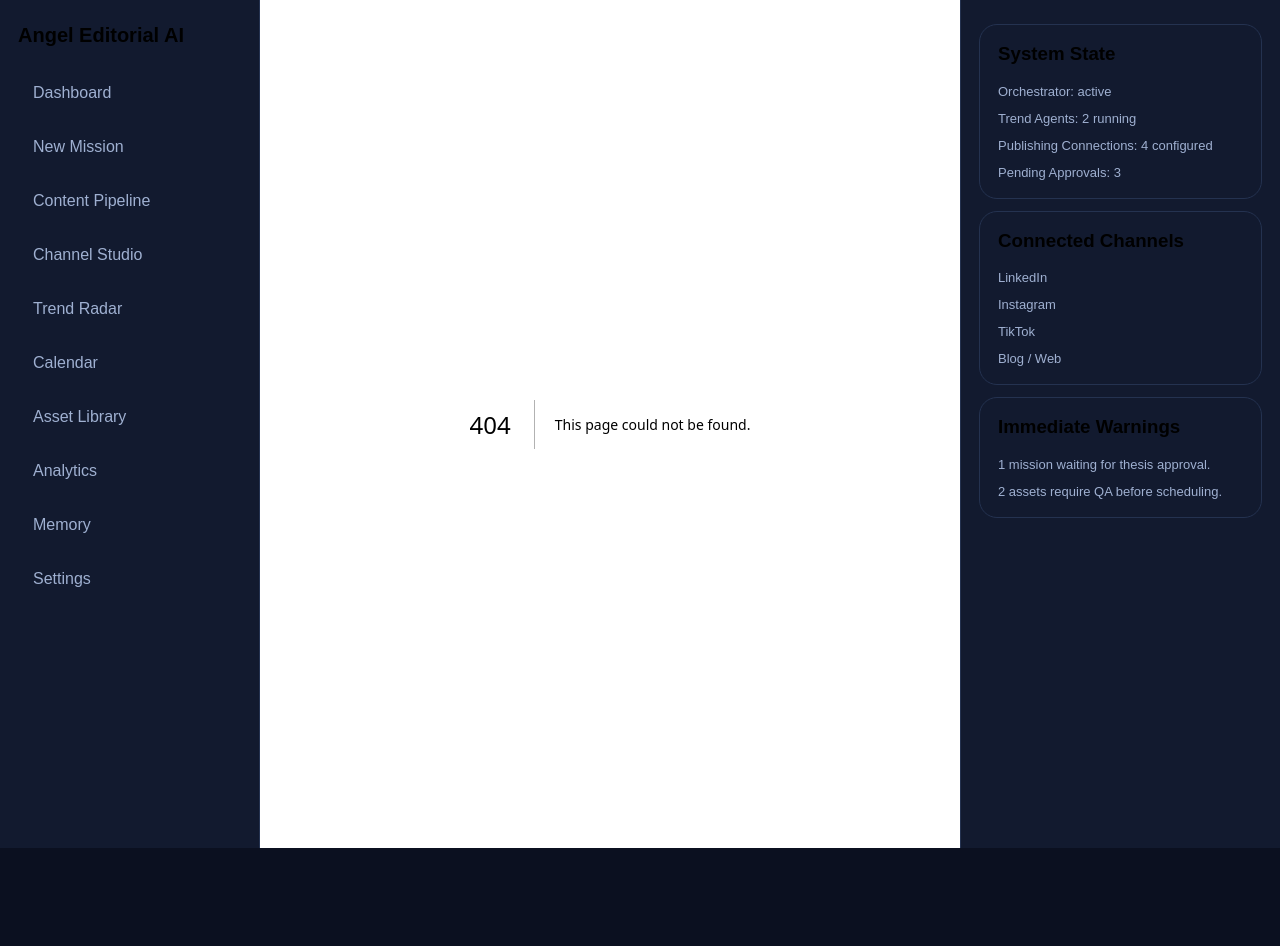
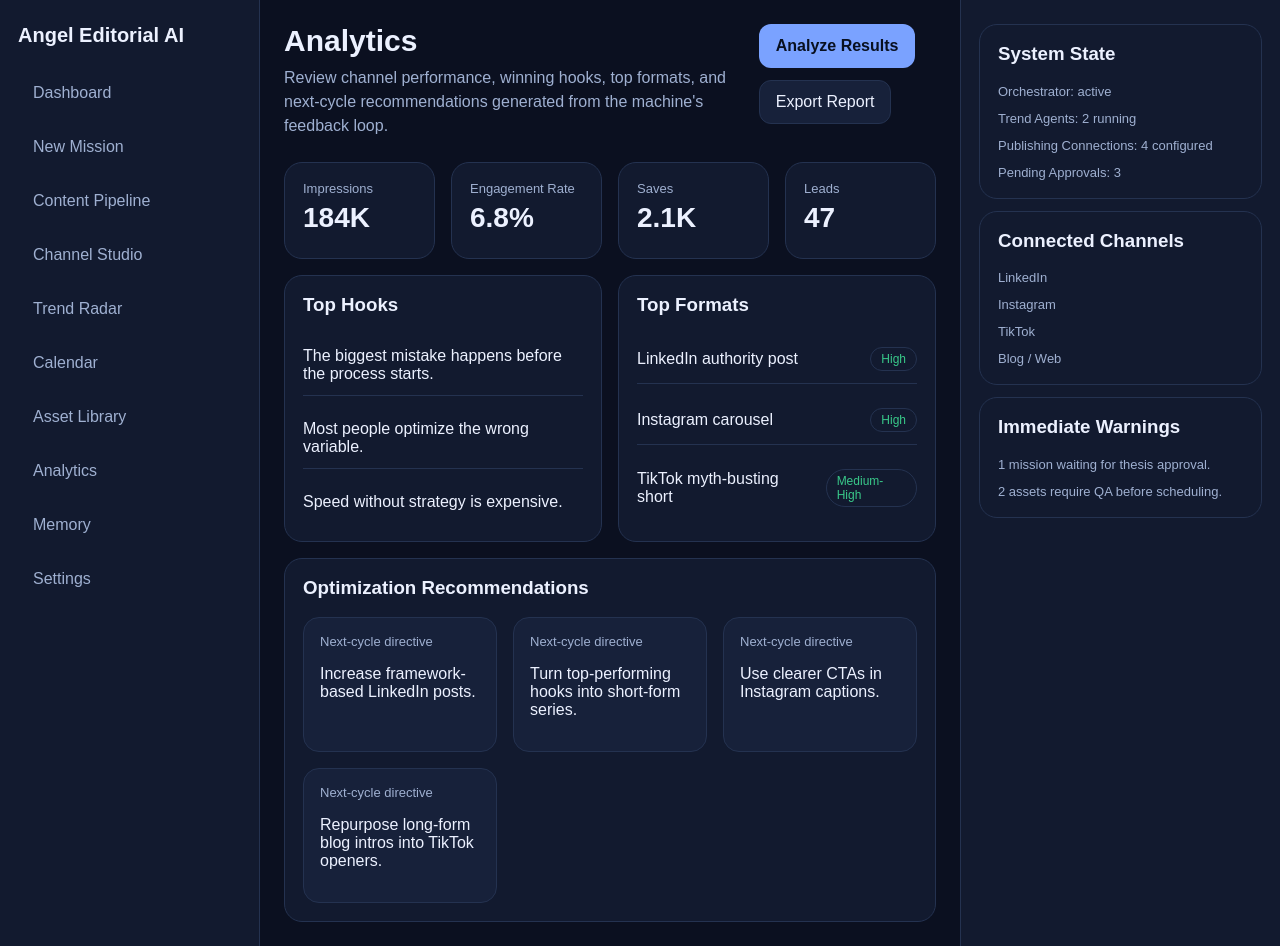
Before and after one commit to aegalindezarraiz/angel-editorialai, a Next.js app: page /analytics in a window 1280 px wide. Before the commit this address had no page. Before the commit the page ends 848 px from the top, so only its background shows below. Built offline with nearby package versions, Linux system fonts and the light colour scheme.

Commit message:
Add analytics page

```diff
--- /dev/null
+++ b/app/analytics/page.tsx
@@ -0,0 +1,73 @@
+import { PageHeader } from '@/components/page-header';
+import { analyticsData } from '@/mock-data/analytics';
+
+export default function AnalyticsPage() {
+  return (
+    <div>
+      <PageHeader
+        title="Analytics"
+        subtitle="Review channel performance, winning hooks, top formats, and next-cycle recommendations generated from the machine's feedback loop."
+        actions={
+          <>
+            <button className="button primary">Analyze Results</button>
+            <button className="button">Export Report</button>
+          </>
+        }
+      />
+
+      <div className="card-grid">
+        <div className="card span-3">
+          <div className="muted small">Impressions</div>
+          <div className="kpi">{analyticsData.overview.impressions}</div>
+        </div>
+        <div className="card span-3">
+          <div className="muted small">Engagement Rate</div>
+          <div className="kpi">{analyticsData.overview.engagementRate}</div>
+        </div>
+        <div className="card span-3">
+          <div className="muted small">Saves</div>
+          <div className="kpi">{analyticsData.overview.saves}</div>
+        </div>
+        <div className="card span-3">
+          <div className="muted small">Leads</div>
+          <div className="kpi">{analyticsData.overview.leads}</div>
+        </div>
+
+        <div className="card span-6">
+          <h3>Top Hooks</h3>
+          <div className="stack">
+            {analyticsData.topHooks.map((hook) => (
+              <div className="list-row" key={hook}>
+                <div>{hook}</div>
+              </div>
+            ))}
+          </div>
+        </div>
+
+        <div className="card span-6">
+          <h3>Top Formats</h3>
+          <div className="stack">
+            {analyticsData.topFormats.map((item) => (
+              <div className="list-row" key={item.format}>
+                <div>{item.format}</div>
+                <div className="badge success">{item.performance}</div>
+              </div>
+            ))}
+          </div>
+        </div>
+
+        <div className="card span-12">
+          <h3>Optimization Recommendations</h3>
+          <div className="stage-board">
+            {analyticsData.recommendations.map((rec) => (
+              <div className="stage-card" key={rec}>
+                <div className="small muted">Next-cycle directive</div>
+                <p>{rec}</p>
+              </div>
+            ))}
+          </div>
+        </div>
+      </div>
+    </div>
+  );
+}
```
